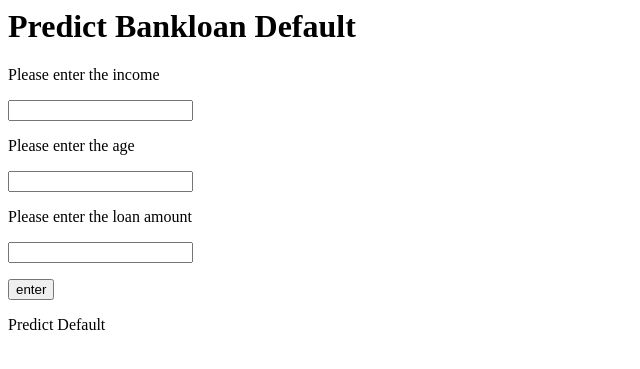
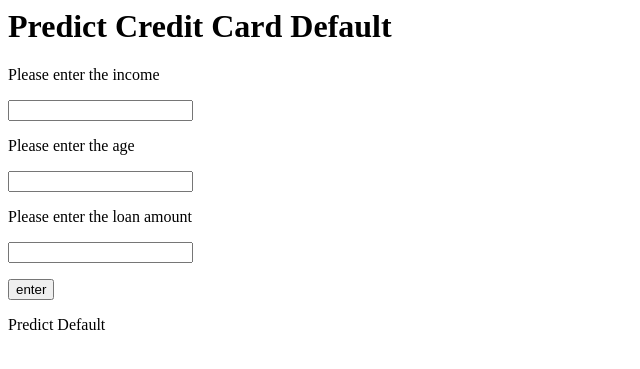
Before and after one commit to GarySGX/AI_In_Accounting, a Flask app: page / in a window 1280 px wide. Shown: the top 369 px of the page, without its empty margins (0-640 px from the left). Run offline with Flask 2, Linux system fonts and the light colour scheme.

Commit message:
modified html file

```diff
--- a/templates/index.html
+++ b/templates/index.html
@@ -1,6 +1,6 @@
 <html>
     <body>
-        <h1>Predict Bankloan Default</h1>
+        <h1>Predict Credit Card Default</h1>
 
         <form action = "/" method ="post">
             <p> Please enter the income</p>
```
Also changed, not shown: 1 other file.
